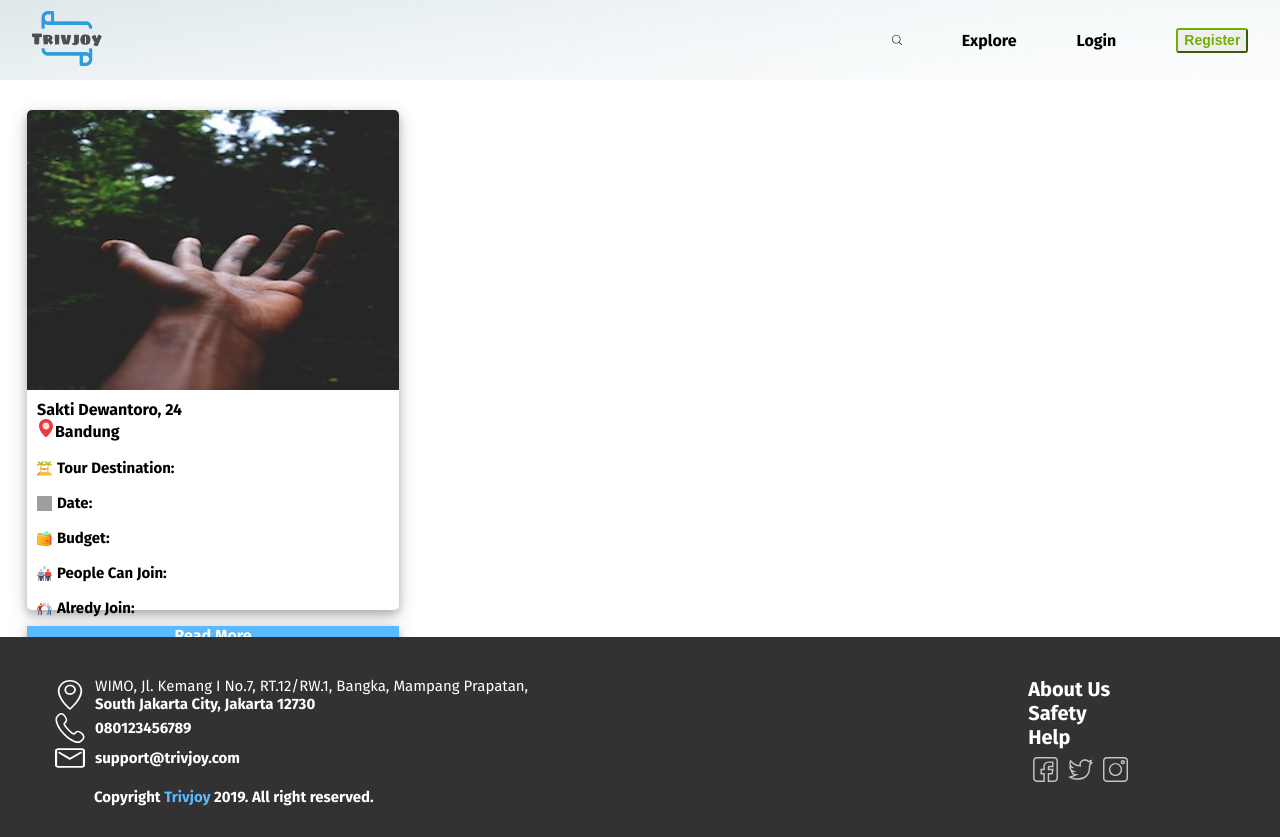
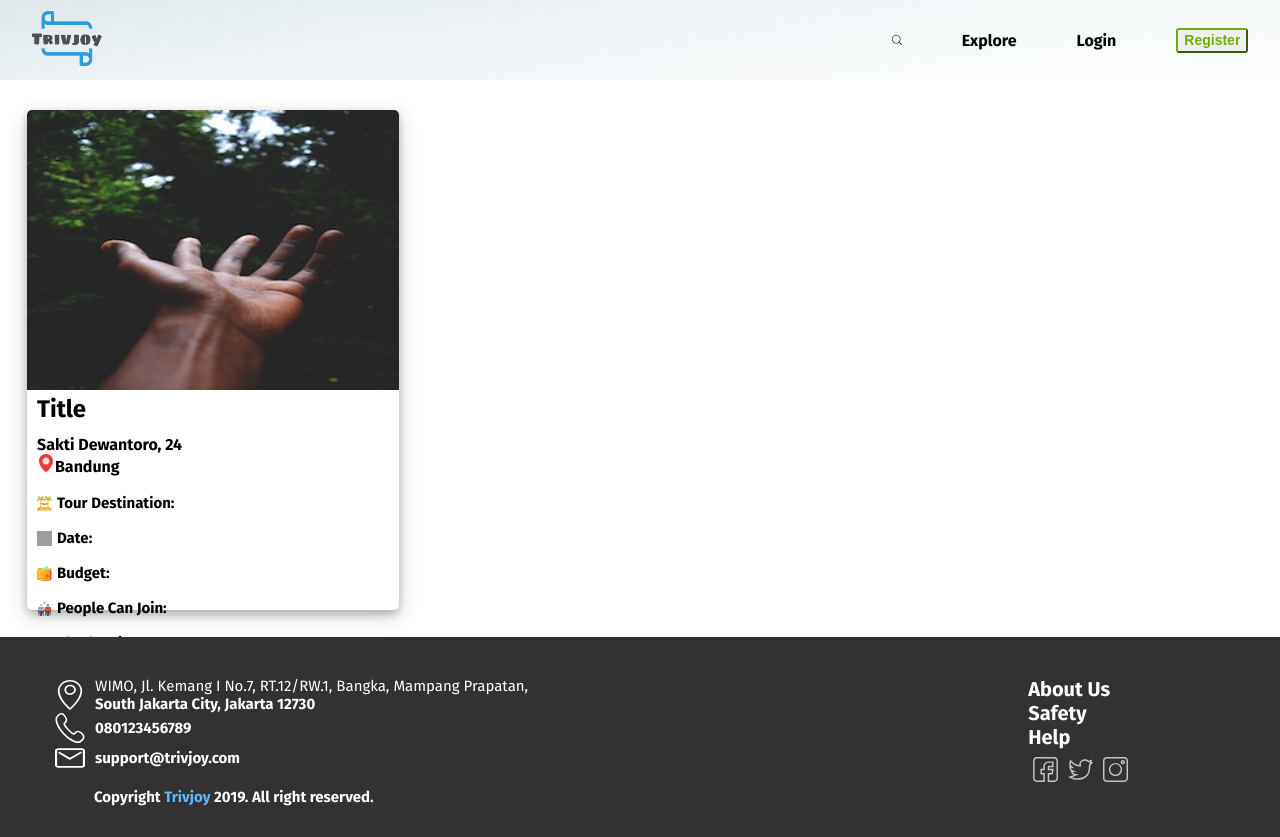
Before and after one commit to trivjoy/trivjoy-frontend, a React (Create React App) app: page /trips in a window 1280 px wide. Built offline with nearby package versions, Linux system fonts and the light colour scheme; grey boxes are pictures that could not be loaded.

Commit message:
add title cards

```diff
--- a/src/pages/Trips.js
+++ b/src/pages/Trips.js
@@ -65,6 +65,9 @@ const ReadMoreStyle = styled.div`
   background-color: #5bb9fd;
   color: white;
 `
+const TitleStyled = styled.h2`
+  margin: 5px 0px 2px 10px;
+`
 
 const Trips = () => {
   return (
@@ -73,6 +76,7 @@ const Trips = () => {
       <Content>
         <CardsStyle>
           <ImageCards src="/assets/images/first-section-1.jpg" alt="" />
+          <TitleStyled>Title</TitleStyled>
           <DiscribeTopCards>
             <b>
               Sakti Dewantoro,<b> 24</b>
```
